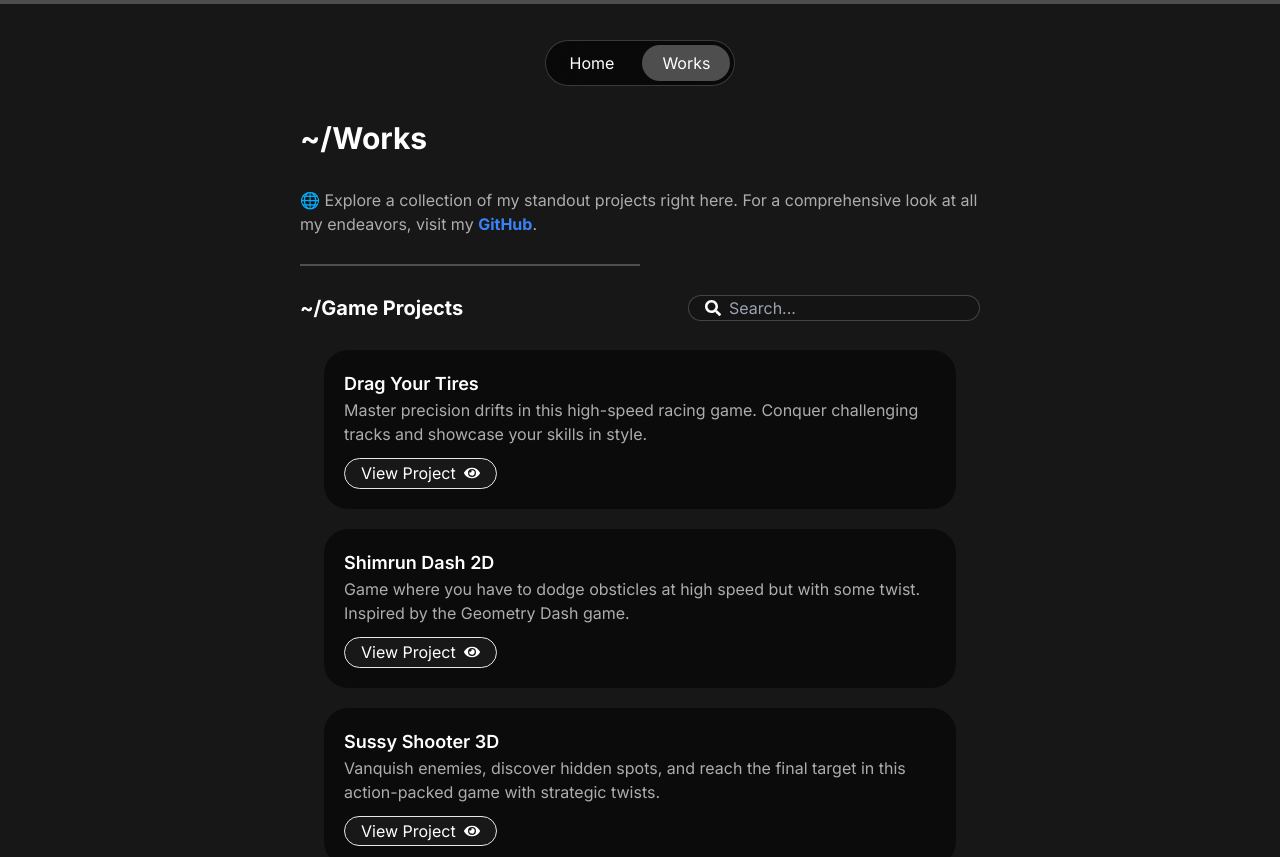
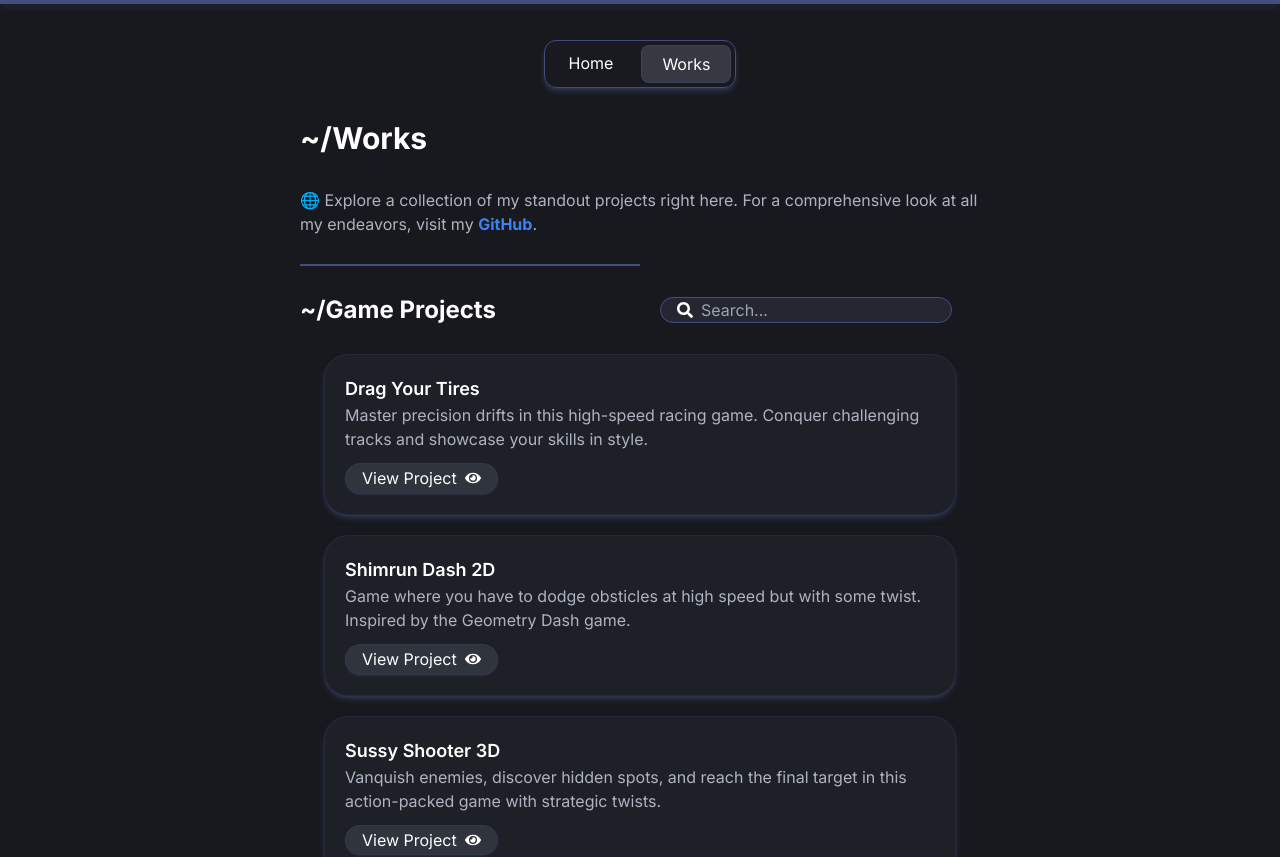
Before and after one commit to BIGBEASTISHANK/bigbeastishank.com, a Next.js app: page /works in a window 1280 px wide. Shown: the top 857 px of the page. Built offline with nearby package versions, Linux system fonts and the light colour scheme.

Commit message:
update: added scrollbar, change color scheme

```diff
--- a/src/app/layout.jsx
+++ b/src/app/layout.jsx
@@ -1,4 +1,4 @@
-import "@/styles/tailwindImport.css";
+import "@/styles/globals.css";
 import { Inter } from "next/font/google";
 import Navbar from "@/components/Navbar";
 import Footer from "@/components/Footer";
@@ -51,7 +51,7 @@ export default function RootLayout({ children }) {
   return (
     <html lang="en" className="!scroll-smooth">
       <body
-        className={`${inter.className} md:max-w-[45rem] max-w-[35rem] transition-all mx-auto md:pt-[7.5rem] pt-[5.5rem] text-white bg-[#171717]`}
+        className={`${inter.className} md:max-w-[45rem] max-w-[35rem] transition-all mx-auto md:pt-[7.5rem] pt-[5.5rem] text-white bg-[#17191E]`}
       >
         <ScrollProgressBar />
         {/* Navbar */}
@@ -61,7 +61,7 @@ export default function RootLayout({ children }) {
         {children}
 
         {/* Footer */}
-        <div className="w-full h-[.125rem] mt-12 bg-[#4e4e4e]" />
+        <div className="w-full h-[.125rem] mt-12 bg-[#444D7E]" />
         <Footer />
       </body>
 
--- a/src/app/page.jsx
+++ b/src/app/page.jsx
@@ -8,12 +8,12 @@ export default function Home() {
       <Hero />
 
       {/* Divider */}
-      <div className="w-full h-[.125rem] my-12 bg-[#4e4e4e]" />
+      <div className="w-full h-[.125rem] my-12 bg-[#444D7E]" />
 
       <About />
 
       {/* Divider */}
-      <div className="w-full h-[.125rem] my-12 bg-[#4e4e4e]" />
+      <div className="w-full h-[.125rem] my-12 bg-[#444D7E]" />
 
       <Skills />
     </>
--- a/src/components/About.jsx
+++ b/src/components/About.jsx
@@ -22,12 +22,12 @@ export default function About() {
         <Image
           src={pfp}
           alt={"pfp"}
-          className="select-none rounded-full border-2 border-[#4e4e4e] hover:scale-[1.1] transition-all"
+          className="select-none rounded-full border-2 border-[#444D7E] hover:scale-[1.1] transition-all hover:shadow-xl shadow-lg hover:shadow-[#444D7E]/50 shadow-[#444D7E]/50"
         />
       </motion.a>
 
       {/* About me */}
-      <div className="text-center md:text-base text-sm flex flex-col md:gap-4 gap-3 text-[#adadad]">
+      <div className="text-center md:text-base text-sm flex flex-col md:gap-4 gap-3 text-[#AFB3C1]">
         <motion.p
           initial={{ opacity: 0, y: 100 }}
           animate={{ opacity: 1, y: 0 }}
--- a/src/components/Navbar.jsx
+++ b/src/components/Navbar.jsx
@@ -10,18 +10,29 @@ export default function Navbar() {
     <motion.nav
       initial={{ y: -100, opacity: 0, scale: 0.7 }}
       animate={{ y: 0, opacity: 1, scale: 1 }}
-      className=" fixed top-0 left-0 right-0 flex justify-center items-center md:my-10 my-5 z-50"
+      className="fixed top-0 left-0 right-0 flex justify-center items-center md:my-10 my-5 z-50"
     >
-      <div className="border border-white/20 bg-black/60 backdrop-blur-lg rounded-full p-1">
+      <div className="border border-[#444D7E] bg-[#1A1C23]/50 backdrop-blur-md rounded-xl p-1 shadow-md shadow-[#444D7E]/50">
         <ul className="flex md:gap-2 gap-1">
           {navLinks.map((data, index) => (
             <li
               key={index}
-              className={`${data.url == pathName ? "bg-[#4e4e4e]" : ""} rounded-full md:py-[0.375rem] md:px-5 py-2 px-4 md:text-base text-sm select-none transition-all`}
+              className={`${
+                data.url == pathName
+                  ? "bg-[#373942] border border-[#444D7E]/50"
+                  : ""
+              } rounded-lg md:py-[0.375rem] md:px-5 py-2 px-4 md:text-base text-sm select-none transition-all`}
             >
-              <Link href={data.url} className={`${
-                data.url != pathName ? "hover:text-[#8b8b8b]" : ""
-              }`}>{data.name}</Link>
+              <Link
+                href={data.url}
+                className={`${
+                  data.url != pathName
+                    ? "hover:text-[#8b8b8b]"
+                    : ""
+                } transition-all`}
+              >
+                {data.name}
+              </Link>
             </li>
           ))}
         </ul>
--- a/src/components/Skills.jsx
+++ b/src/components/Skills.jsx
@@ -30,14 +30,14 @@ export default function Skills() {
             transition={{ delay: 2.9 + (index * 0.2) / 2 }}
             className="select-none"
           >
-            <div className="bg-black/50 flex flex-col overflow-auto md:h-[8rem] md:w-[8rem] h-[7rem] w-[5rem] rounded-2xl hover:scale-[1.05] transition-all">
+            <div className="bg-[#1E2028] border border-[#444D7E]/20 flex flex-col overflow-auto md:h-[8rem] md:w-[8rem] h-[7rem] w-[5rem] rounded-2xl hover:scale-[1.1] transition-all hover:shadow-xl shadow-md hover:shadow-[#444D7E]/50 shadow-[#444D7E]/50">
               {/* Icons */}
               <div className="p-5">
                 <data.icon className="m-auto md:text-5xl text-2xl" />
               </div>
 
               {/* Divider */}
-              <div className="w-full h-[.05rem] bg-[#4e4e4e]" />
+              <div className="w-full h-[.05rem] bg-[#444D7E]" />
 
               {/* Name */}
               <p className="md:text-base text-sm my-auto px">{data.name}</p>
--- a/src/components/Works.jsx
+++ b/src/components/Works.jsx
@@ -28,7 +28,7 @@ export default function WorksComponent() {
           </>
         }
       />
-
+      {/* If You add 1 item in any section then increaase titleDelay by 1.5 in all section below */}
       {/* Game Project */}
       <ProjectList
         id="gameProjects"
@@ -67,7 +67,7 @@ function ProjectList({ id = "", name = "", projectData = [], titleDelay = 0 }) {
   return (
     <>
       {/* Short Divider */}
-      <div className="w-[50%] h-[.125rem] my-7 bg-[#4e4e4e] z-10" />
+      <div className="w-[50%] h-[.125rem] my-7 bg-[#444D7E] z-10" />
 
       {/* Project Heading */}
       <motion.h1
@@ -75,7 +75,7 @@ function ProjectList({ id = "", name = "", projectData = [], titleDelay = 0 }) {
         initial={{ opacity: 0, y: -100 }}
         animate={{ opacity: 1, y: 0 }}
         transition={{ delay: titleDelay }}
-        className="font-bold md:text-xl text-lg md:mb-7 mb-5 scroll-mt-24 flex"
+        className="font-bold md:text-2xl text-xl md:mb-7 mb-5 scroll-mt-24 flex"
       >
         {/* Heading */}
         <Link href={`/works#${id}`} className="mr-auto">
@@ -83,11 +83,11 @@ function ProjectList({ id = "", name = "", projectData = [], titleDelay = 0 }) {
         </Link>
 
         {/* Search bar */}
-        <div className="flex bg-black/10 border border-white/20 rounded-full px-4 select-none font-normal md:text-base text-sm my-auto">
+        <div className="flex bg-[#242731] border border-[#444D7E] rounded-full px-4 md:mr-7 select-none font-normal md:text-base text-sm my-auto">
           <FaSearch className="my-auto mr-2" />
           {/* Input area */}
           <input
-            className="bg-transparent outline-none md:w-auto w-[5.5rem]"
+            className="bg-transparent outline-none md:w-auto w-[5.5rem] h-6"
             placeholder="Search..."
             onChange={(event) => {
               setListAnimationDelay(0.2);
@@ -116,14 +116,14 @@ function ProjectList({ id = "", name = "", projectData = [], titleDelay = 0 }) {
               animate={{ opacity: 1, y: 0 }}
               transition={{ delay: listAnimationDelay + (index * 0.3) / 2 }}
             >
-              <div className="mb-5 flex flex-col bg-black/50 p-5 rounded-3xl hover:scale-[1.03] transition-all">
+              <div className="mb-5 flex flex-col bg-[#1E2028] border border-[#444D7E]/20 p-5 rounded-3xl hover:scale-[1.03] transition-all hover:shadow-lg shadow-md hover:shadow-[#444D7E]/50 shadow-[#444D7E]/50">
                 {/* Project title */}
                 <h2 className="md:text-lg text-base font-semibold mr-auto">
                   {data.title}
                 </h2>
 
                 {/* Project Description */}
-                <p className="md:text-base text-sm mb-3 text-[#adadad]">
+                <p className="md:text-base text-sm mb-3 text-[#AFB3C1]">
                   {data.description}
                 </p>
 
@@ -131,9 +131,9 @@ function ProjectList({ id = "", name = "", projectData = [], titleDelay = 0 }) {
                 <a
                   href={data.projectUrl}
                   target="_blank"
-                  className="text-semibold hover:scale-[1.05] transition-all md:text-base text-sm mr-auto"
+                  className="text-semibold hover:scale-[1.1] transition-all md:text-base text-sm mr-auto"
                 >
-                  <span className="flex group/readMore py-[0.15rem] px-[1rem] border rounded-full bg-neutral-800/50">
+                  <span className="flex group/readMore py-[0.15rem] px-[1rem] border border-[#444D7E]/20 rounded-full bg-[#30343D] hover:shadow-md shadow-sm hover:shadow-[#444D7E]/30 transition-all shadow-[#444D7E]/30">
                     View Project
                     <FaEye className="my-auto ml-2 group-hover/readMore:scale-[1.1] transition-all" />
                   </span>
@@ -150,7 +150,7 @@ function ProjectList({ id = "", name = "", projectData = [], titleDelay = 0 }) {
             <motion.li
               initial={{ y: 100, opacity: 0 }}
               animate={{ y: 0, opacity: 1 }}
-              className="px-5 py-2 bg-black/50 rounded-full text-red-500 md:text-base text-sm mx-auto text-center"
+              className="px-5 py-2 bg-[#1E2028] border border-[#444D7E]/20 rounded-full text-red-500 md:text-base text-sm mx-auto text-center"
             >
               Oops! No projects with that name. Check for mistake in your input.
             </motion.li>
--- /dev/null
+++ b/src/styles/globals.css
@@ -0,0 +1,19 @@
+/* Tailwinds import */
+@tailwind base;
+@tailwind components;
+@tailwind utilities;
+
+/* changing scroll bar */
+::-webkit-scrollbar {
+  width: 7px;
+  height: 3.5px;
+}
+
+::-webkit-scrollbar-thumb {
+  background-color: #444D7E;
+  border-radius: 6px;
+}
+
+::-webkit-scrollbar-track {
+  background-color: black;
+}
--- a/src/styles/tailwindImport.css
+++ /dev/null
@@ -1,8 +0,0 @@
-@tailwind base;
-@tailwind components;
-@tailwind utilities;
-.backdrop-blur-spread {
-  backdrop-filter: blur(10px); /* Adjust blur radius as needed */
-  -webkit-backdrop-filter: blur(10px); /* For compatibility */
-  background: linear-gradient(to top, rgba(0, 0, 0, 0.8) 0%, rgba(0, 0, 0, 0) 70%); /* Adjust colors and transparency */
-}
--- a/src/utility/HeadingBasic.jsx
+++ b/src/utility/HeadingBasic.jsx
@@ -28,7 +28,7 @@ export default function HeadingBasic({
           initial={{ opacity: 0, y: 100 }}
           animate={{ opacity: 1, y: 0 }}
           transition={{ delay: animationDelay + 0.2 }}
-          className="text-[#adadad] md:text-base text-sm"
+          className="text-[#AFB3C1] md:text-base text-sm"
         >
           {description}
         </motion.p>
--- a/src/utility/ScrollProgressBar.jsx
+++ b/src/utility/ScrollProgressBar.jsx
@@ -7,7 +7,7 @@ export default function ScrollProgressBar() {
   return (
     <motion.div
       className={
-        "fixed top-0 left-0 right-0 h-[0.25rem] bg-[#4e4e4e] backdrop origin-[0%] z-50"
+        "fixed top-0 left-0 right-0 h-[0.25rem] bg-[#444D7E] shadow-md shadow-[#444D7E]/50 origin-[0%] z-50"
       }
       style={{ scaleX: scrollYProgress }}
     />
--- a/tailwind.config.js
+++ b/tailwind.config.js
@@ -1,17 +1,8 @@
 /** @type {import('tailwindcss').Config} */
 module.exports = {
-  content: [
-    "./src/**/**/**/*.{js,ts,jsx,tsx,mdx}",
-  ],
+  content: ["./src/**/**/**/*.{js,ts,jsx,tsx,mdx}"],
   theme: {
-    extend: {
-      backgroundImage: {
-        "gradient-radial": "radial-gradient(var(--tw-gradient-stops))",
-        "gradient-conic":
-          "conic-gradient(from 180deg at 50% 50%, var(--tw-gradient-stops))",
-          bgMatt: "",
-      },
-    },
+    extend: {},
   },
   plugins: [],
 };
```
Also changed, not shown: src/components/Hero.jsx (+6 -5 lines).
